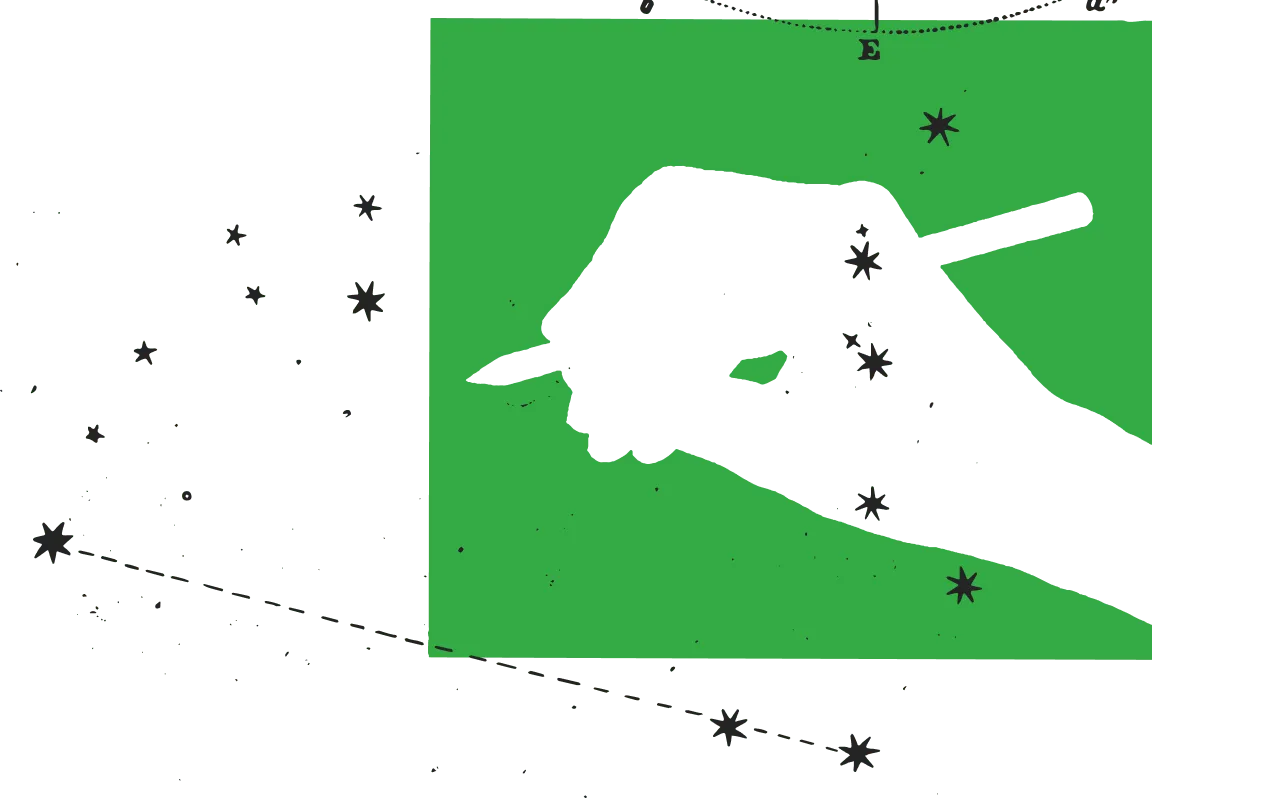
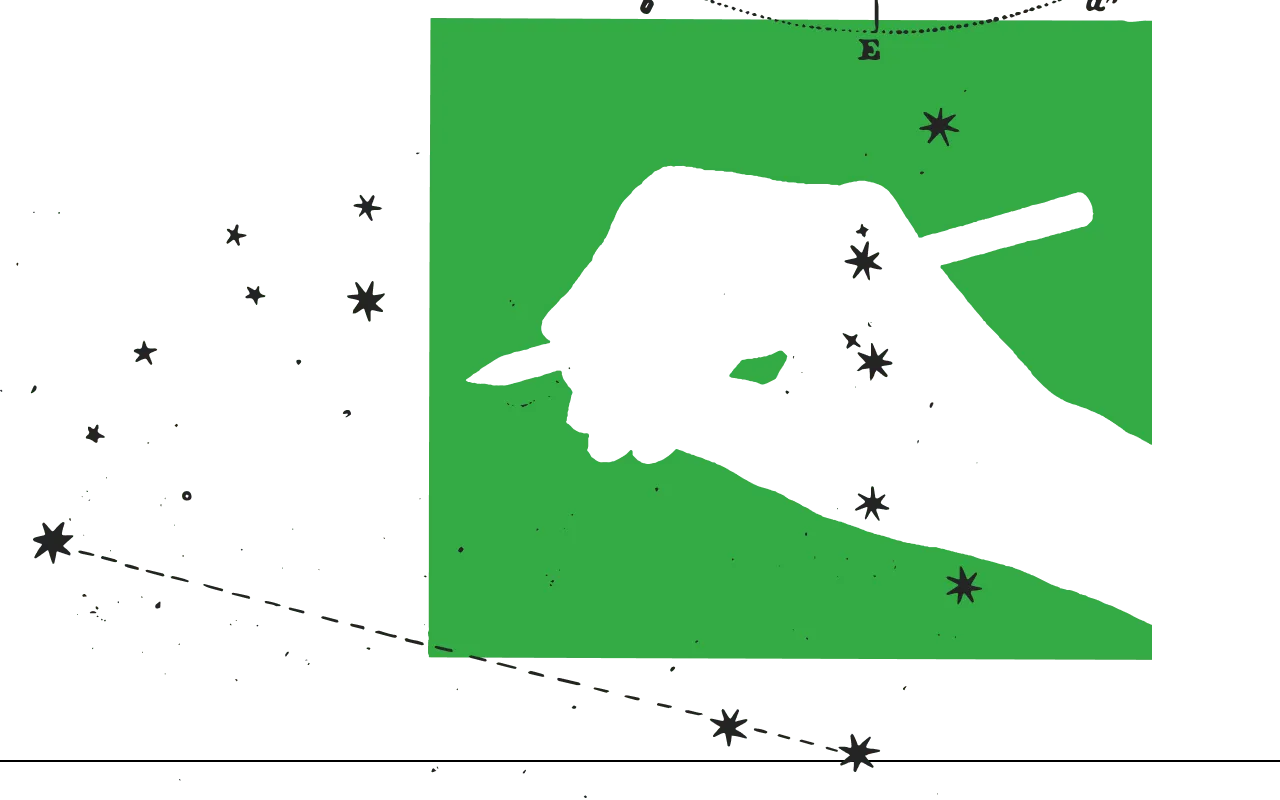
Before and after one commit to mustafasrbs/medium, a website: page public/index.html in a window 1280 px wide. Shown: the part 834-1634 px from the top of the page. Drawn offline with nearby package versions, Linux system fonts and the light colour scheme.

Commit message:
line under of content

```diff
--- a/public/index.html
+++ b/public/index.html
@@ -43,7 +43,7 @@
 
 </div>
 
-
+<div class="border-b-2 border-black -mt-10"></div>
 <footer>
 
 
```
